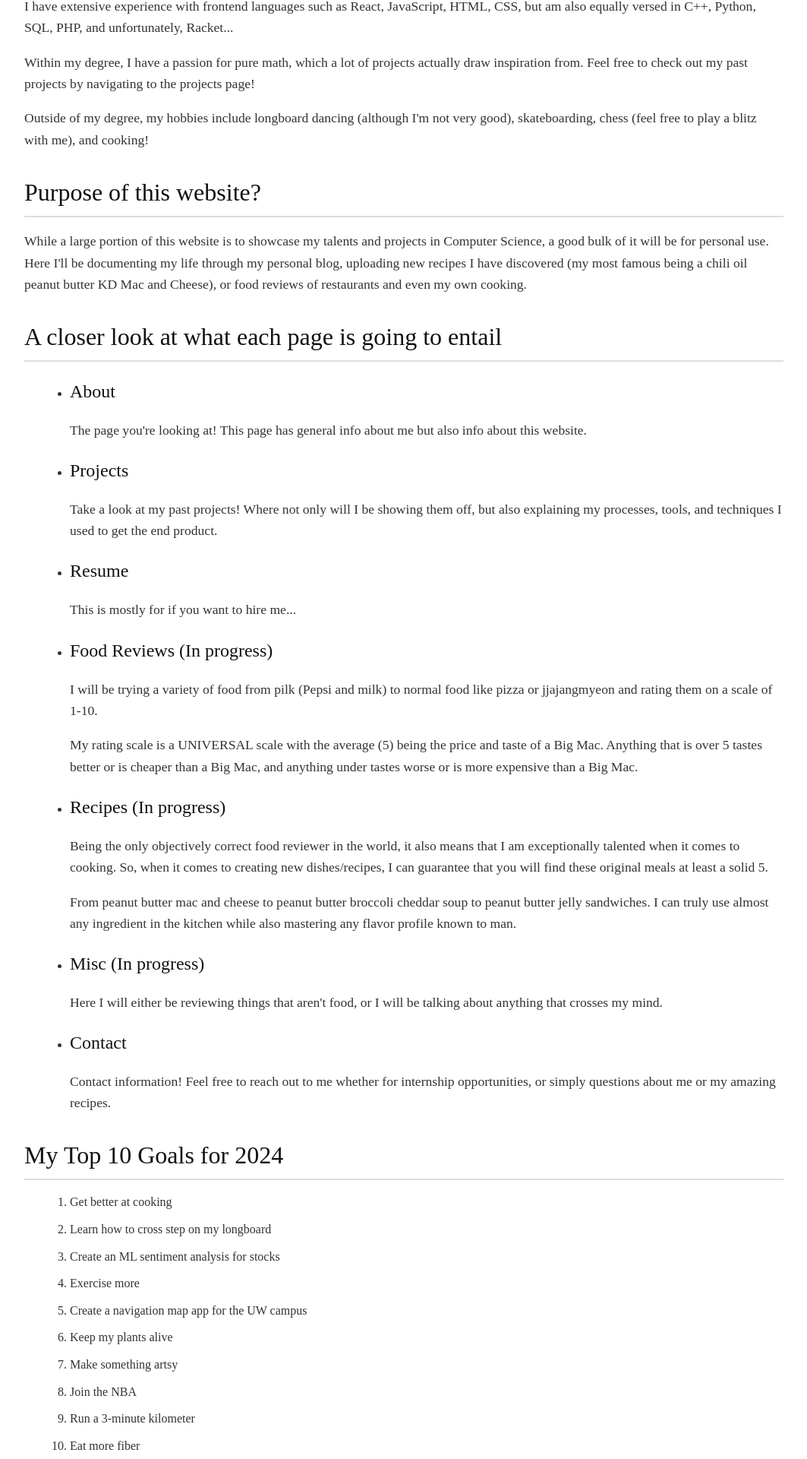
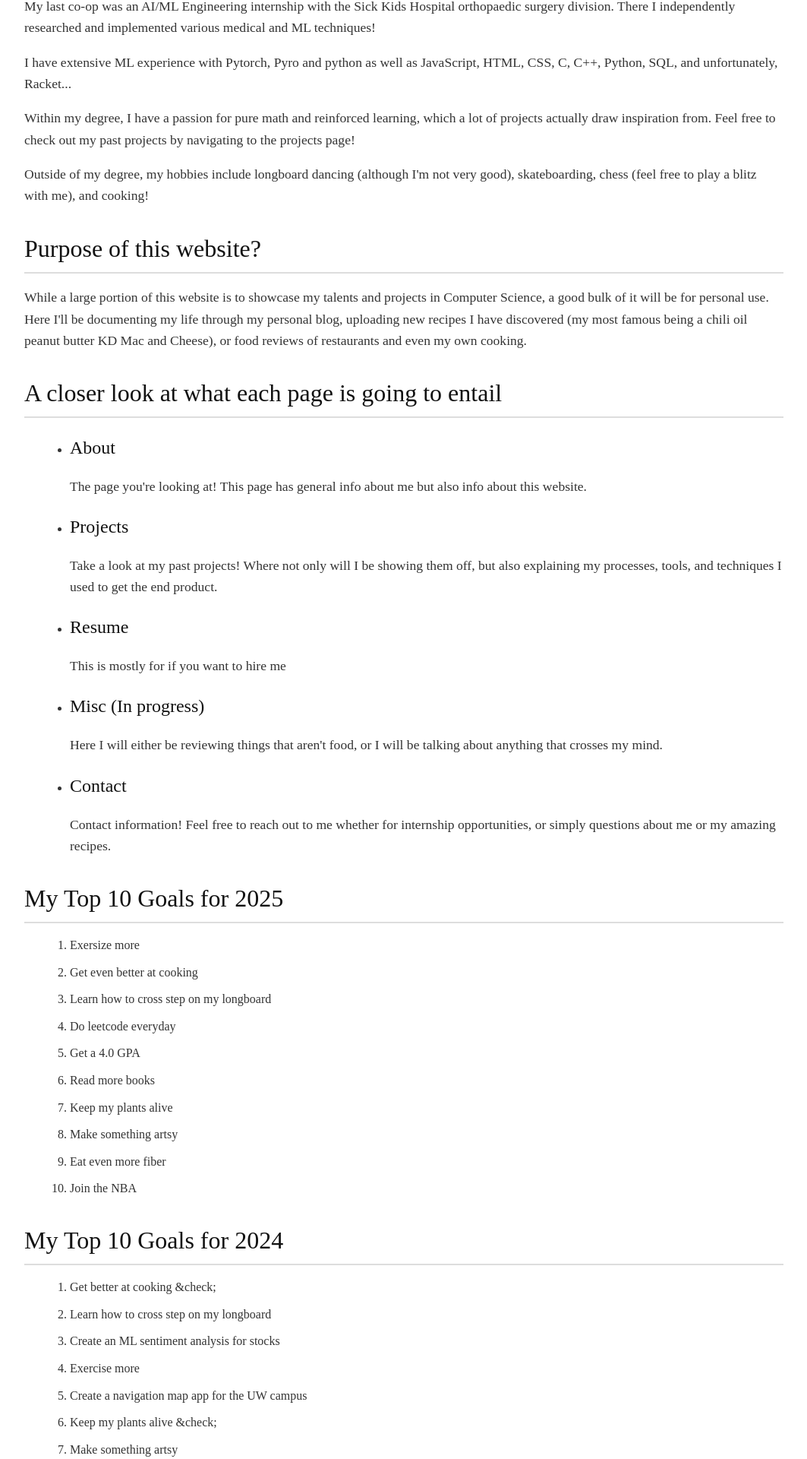
Before and after one commit to Albear-Yang/Web, a React (Vite) app: page /#/about in a window 1280 px wide. Shown: the part 1037-2957 px from the top of the page at 76% size, without its empty margins (108-1171 px from the left). Built offline with nearby package versions, Linux system fonts and the light colour scheme.

Commit message:
updated the resume and some other thigns

```diff
--- a/src/Pages/About.tsx
+++ b/src/Pages/About.tsx
@@ -17,9 +17,10 @@ function About() {
                 <img src={thumbNail} id="mainPhoto" alt="Albert Yang" />
 
                 <h2>Who am I?</h2>
-                <p>Hi, I am a student at the University of Waterloo studying Computer Science and looking for Fall 2024 Co-ops.</p>
-                <p>I have extensive experience with frontend languages such as React, JavaScript, HTML, CSS, but am also equally versed in C++, Python, SQL, PHP, and unfortunately, Racket...</p>
-                <p>Within my degree, I have a passion for pure math, which a lot of projects actually draw inspiration from. Feel free to check out my past projects by navigating to the projects page!</p>
+                <p>Hi, I am a student at the University of Waterloo studying Computer Science and looking for Summer 2025 Co-ops.</p>
+                <p>My last co-op was an AI/ML Engineering internship with the Sick Kids Hospital orthopaedic surgery division. There I independently researched and implemented various medical and ML techniques!</p>
+                <p>I have extensive ML experience with Pytorch, Pyro and python as well as  JavaScript, HTML, CSS, C, C++, Python, SQL, and unfortunately, Racket...</p>
+                <p>Within my degree, I have a passion for pure math and reinforced learning, which a lot of projects actually draw inspiration from. Feel free to check out my past projects by navigating to the projects page!</p>
                 <p>Outside of my degree, my hobbies include longboard dancing (although I'm not very good), skateboarding, chess (feel free to play a blitz with me), and cooking!</p>
 
                 <h2>Purpose of this website?</h2>
@@ -37,17 +38,7 @@ function About() {
                     </li>
                     <li>
                         <h4>Resume</h4>
-                        <p>This is mostly for if you want to hire me...</p>
-                    </li>
-                    <li>
-                        <h4>Food Reviews (In progress)</h4>
-                        <p>I will be trying a variety of food from pilk (Pepsi and milk) to normal food like pizza or jjajangmyeon and rating them on a scale of 1-10.</p>
-                        <p>My rating scale is a UNIVERSAL scale with the average (5) being the price and taste of a Big Mac. Anything that is over 5 tastes better or is cheaper than a Big Mac, and anything under tastes worse or is more expensive than a Big Mac.</p>
-                    </li>
-                    <li>
-                        <h4>Recipes (In progress)</h4>
-                        <p>Being the only objectively correct food reviewer in the world, it also means that I am exceptionally talented when it comes to cooking. So, when it comes to creating new dishes/recipes, I can guarantee that you will find these original meals at least a solid 5.</p>
-                        <p>From peanut butter mac and cheese to peanut butter broccoli cheddar soup to peanut butter jelly sandwiches. I can truly use almost any ingredient in the kitchen while also mastering any flavor profile known to man.</p>
+                        <p>This is mostly for if you want to hire me</p>
                     </li>
                     <li>
                         <h4>Misc (In progress)</h4>
@@ -59,18 +50,32 @@ function About() {
                     </li>
                 </ul>
 
+                <h2>My Top 10 Goals for 2025</h2>
+                <ol>
+                    <li>Exersize more</li>
+                    <li>Get even better at cooking</li>
+                    <li>Learn how to cross step on my longboard</li>
+                    <li>Do leetcode everyday</li>
+                    <li>Get a 4.0 GPA</li>
+                    <li>Read more books</li>
+                    <li>Keep my plants alive</li>
+                    <li>Make something artsy</li>
+                    <li>Eat even more fiber</li>
+                    <li>Join the NBA</li>
+                </ol>
+
                 <h2>My Top 10 Goals for 2024</h2>
                 <ol>
-                    <li>Get better at cooking</li>
+                    <li>Get better at cooking &check;</li>
                     <li>Learn how to cross step on my longboard</li>
                     <li>Create an ML sentiment analysis for stocks</li>
                     <li>Exercise more</li>
                     <li>Create a navigation map app for the UW campus</li>
-                    <li>Keep my plants alive</li>
+                    <li>Keep my plants alive &check;</li>
                     <li>Make something artsy</li>
                     <li>Join the NBA</li>
-                    <li>Run a 3-minute kilometer</li>
-                    <li>Eat more fiber</li>
+                    <li>Run a 3-minute kilometer &check;</li>
+                    <li>Eat more fiber &check;</li>
                 </ol>
 
             </div>
--- a/src/components/FeaturedPost.tsx
+++ b/src/components/FeaturedPost.tsx
@@ -6,7 +6,7 @@ function FeaturedPost(){
             <div className="mainArticleBox">
             <Link to ="/About" className="link">
                 <h1 className="mainArticleTitle">About Albert Yang: 2A UW CS</h1>
-                <p className="lead my-3">Hi! I'm currently a 2A University of Waterloo CS Student. This article will be talking about me and the purposes of this website. </p>
+                <p className="lead my-3">Hi! I'm a 2B University of Waterloo CS Student. This article will be talking about me and the purposes of this website. </p>
                 <p className="lead mb-0"><a id = "continueread">Continue reading...</a>
                 </p>
             </Link>
```
Also changed, not shown: 2 other files (tests, documents, lock files or other folders).
